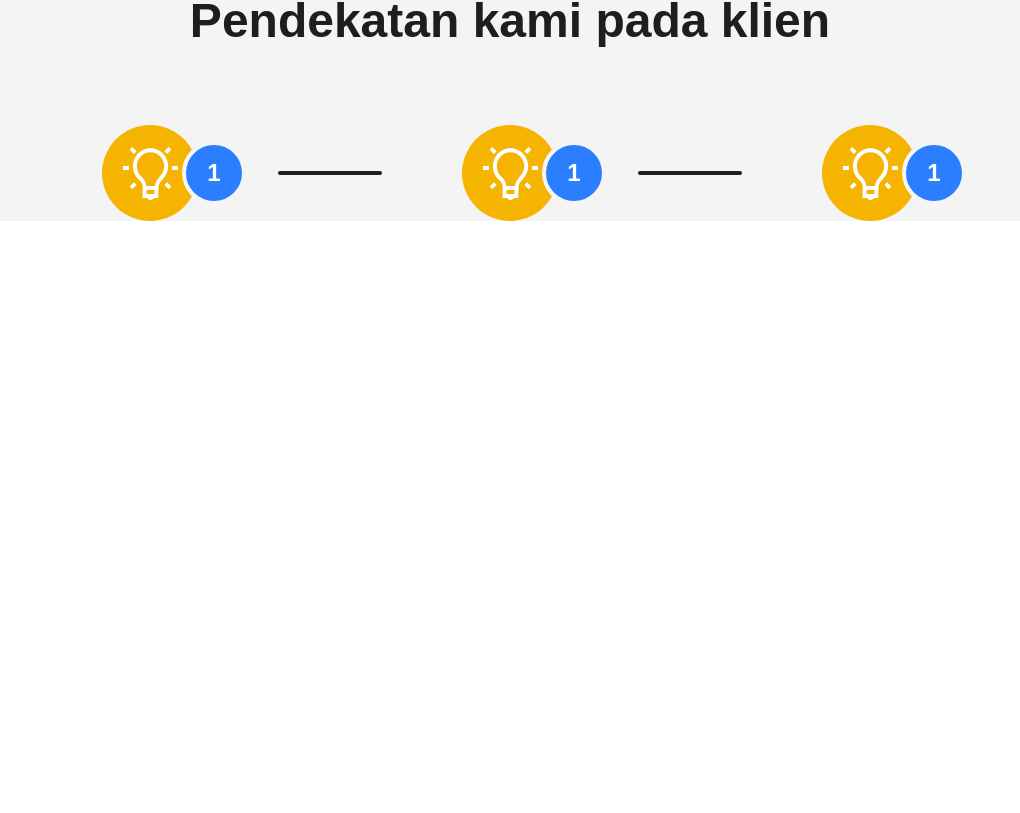
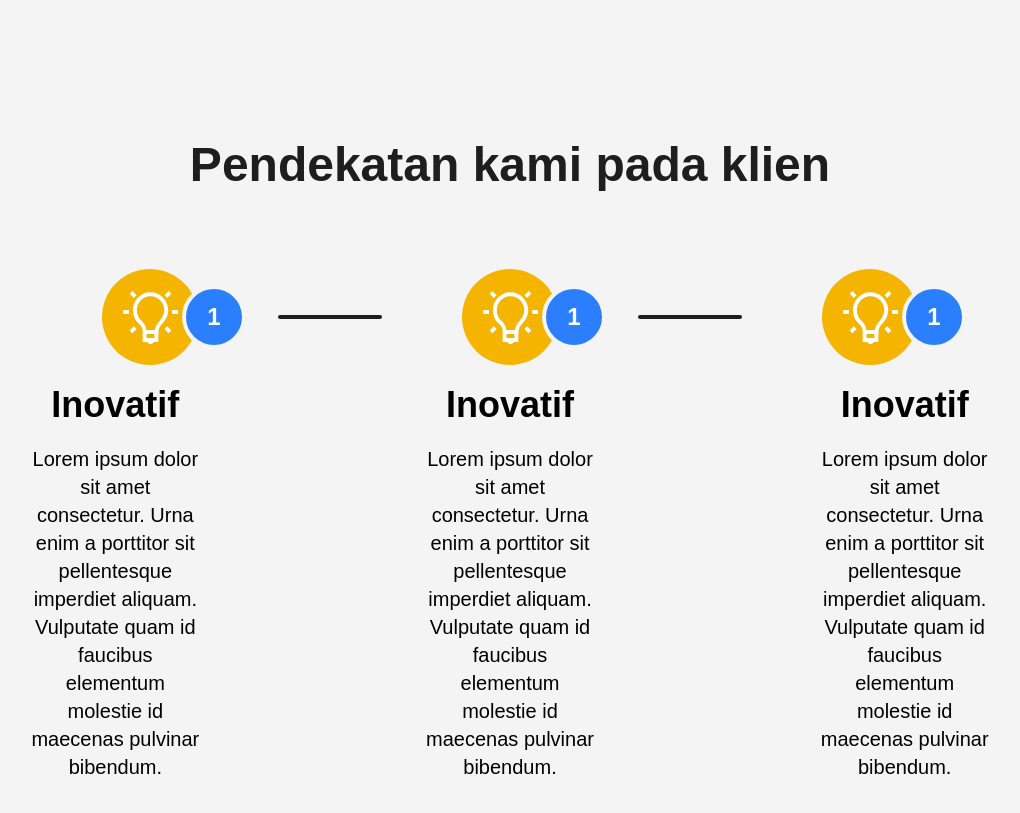
Before and after one commit to SkyzofrnDev/profile-neo, a React (Vite) app: page / in a window 1280 px wide. Shown: the part 2399-3212 px from the top of the page, without its empty margins (130-1150 px from the left). Before the commit the page ends 2620 px from the top, so only its background shows below. Built offline with nearby package versions, Linux system fonts and the light colour scheme.

Commit message:
Approach Done

```diff
--- a/src/Layout/Approach/Approach.jsx
+++ b/src/Layout/Approach/Approach.jsx
@@ -2,7 +2,7 @@ import React from "react";
 
 const Approach = () => {
   return (
-    <div className="mt-20 w-full max-w-full px-24 flex flex-col justify-center items-center text-center">
+    <div className="my-56 w-full max-w-full px-24 flex flex-col justify-center items-center text-center">
       <p className="font-semibold text-default text-5xl">
         Pendekatan kami pada klien
       </p>
@@ -43,6 +43,32 @@ const Approach = () => {
           </div>
         </div>
       </div>
+      <div className="flex px-16 gap-56">
+        <div className="w-1/4">
+          <p className="text-4xl font-semibold my-5">Inovatif</p>
+          <p className="font-medium text-xl">
+            Lorem ipsum dolor sit amet consectetur. Urna enim a porttitor sit
+            pellentesque imperdiet aliquam. Vulputate quam id faucibus elementum
+            molestie id maecenas pulvinar bibendum.
+          </p>
+        </div>
+        <div className="w-1/4">
+          <p className="text-4xl font-semibold my-5">Inovatif</p>
+          <p className="font-medium text-xl">
+            Lorem ipsum dolor sit amet consectetur. Urna enim a porttitor sit
+            pellentesque imperdiet aliquam. Vulputate quam id faucibus elementum
+            molestie id maecenas pulvinar bibendum.
+          </p>
+        </div>
+        <div className="w-1/4">
+          <p className="text-4xl font-semibold my-5">Inovatif</p>
+          <p className="font-medium text-xl">
+            Lorem ipsum dolor sit amet consectetur. Urna enim a porttitor sit
+            pellentesque imperdiet aliquam. Vulputate quam id faucibus elementum
+            molestie id maecenas pulvinar bibendum.
+          </p>
+        </div>
+      </div>
     </div>
   );
 };
--- /dev/null
+++ b/src/Layout/Ratings/Ratings.jsx
@@ -0,0 +1,12 @@
+import React from 'react'
+
+const Ratings = () => {
+  return (
+    <div>
+        <p></p>
+
+    </div>
+  )
+}
+
+export default Ratings
```
